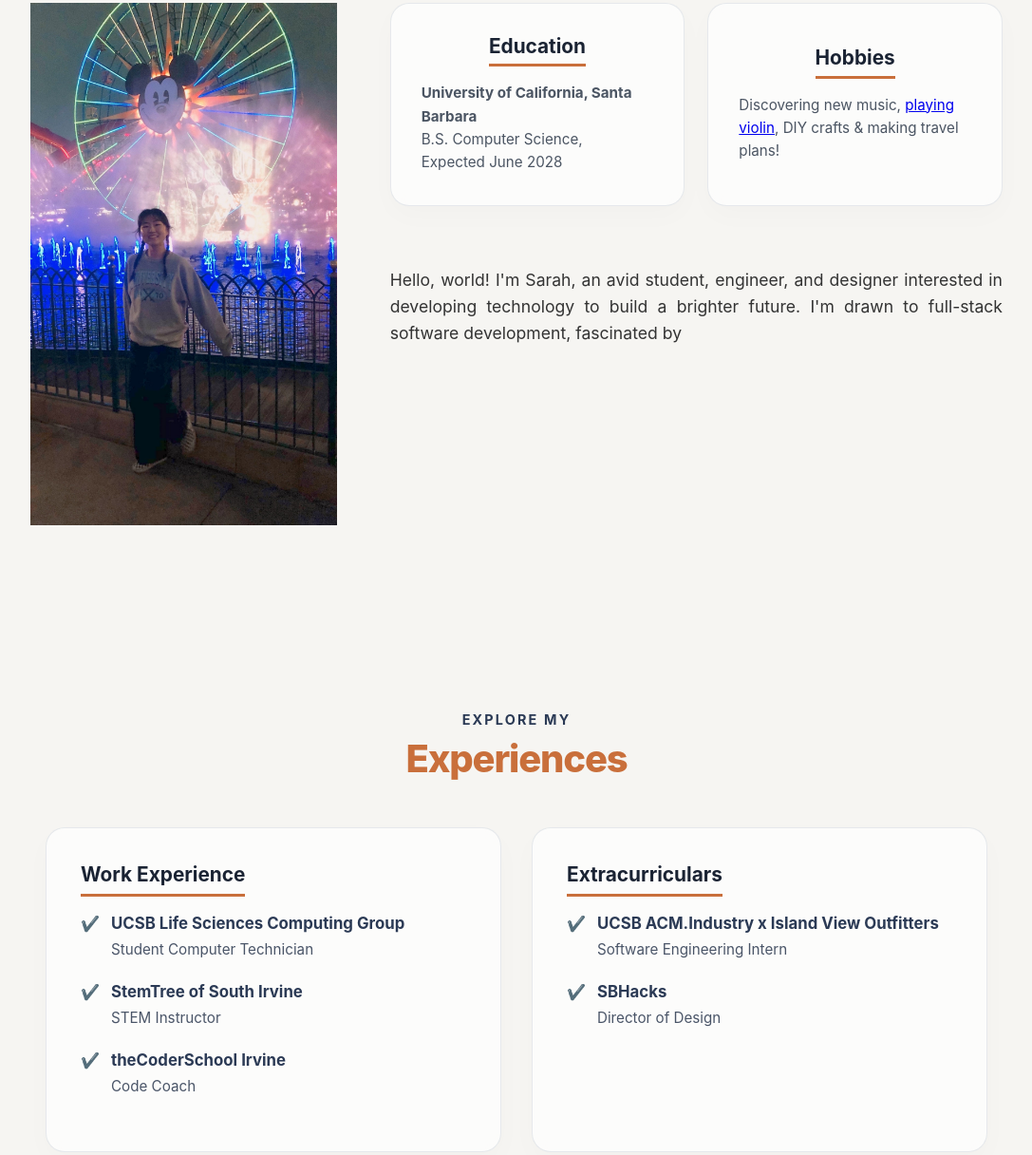
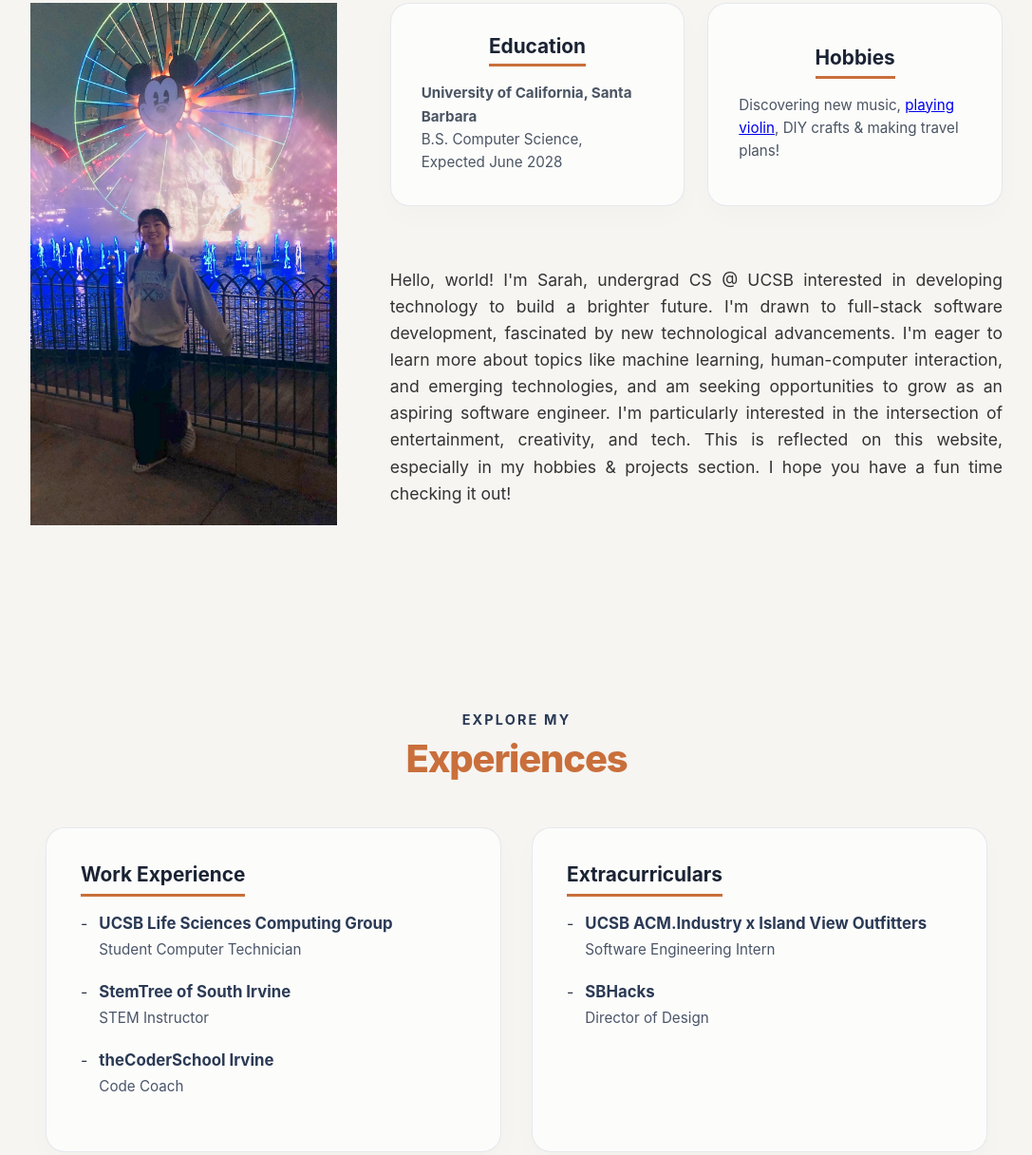
Before and after one commit to srxsyd/personal-website, a website built with Vite: page index.html in a window 1280 px wide. Shown: the part 999-2215 px from the top of the page at 95% size, without its empty margins (96-1183 px from the left). Built offline with nearby package versions, Linux system fonts and the light colour scheme.

Commit message:
minor edits to content of website

```diff
--- a/index.html
+++ b/index.html
@@ -62,8 +62,13 @@
                     </div>
                 </div>
                 <div class="about-bio">
-                    <p>Hello, world! I'm Sarah, an avid student, engineer, and designer interested in developing technology to build
-                        a brighter future. I'm drawn to full-stack software development, fascinated by </p>
+                    <p>Hello, world! I'm Sarah, undergrad CS @ UCSB interested in developing technology to build
+                        a brighter future. I'm drawn to full-stack software development, fascinated by new technological advancements.
+                        I'm eager to learn more about topics like machine learning, human-computer interaction, and emerging technologies, and
+                        am seeking opportunities to grow as an aspiring software engineer.
+
+                        I'm particularly interested in the intersection of entertainment, creativity, and tech. This is reflected on this
+                        website, especially in my hobbies & projects section. I hope you have a fun time checking it out! </p>
                 </div>
             </div>
 
@@ -77,15 +82,15 @@
         <div class="experience-master-grid">
             <div class="exp-card">
                 <h3>Work Experience</h3>
-                <div class="exp-item">✔️ <div><h4>UCSB Life Sciences Computing Group</h4><p>Student Computer Technician</p></div></div>
-                <div class="exp-item">✔️ <div><h4>StemTree of South Irvine</h4><p>STEM Instructor</p></div></div>
-                <div class="exp-item">✔️ <div><h4>theCoderSchool Irvine</h4><p>Code Coach</p></div></div>
+                <div class="exp-item">- <div><h4>UCSB Life Sciences Computing Group</h4><p>Student Computer Technician</p></div></div>
+                <div class="exp-item">- <div><h4>StemTree of South Irvine</h4><p>STEM Instructor</p></div></div>
+                <div class="exp-item">- <div><h4>theCoderSchool Irvine</h4><p>Code Coach</p></div></div>
             </div>
 
             <div class="exp-card">
                 <h3>Extracurriculars</h3>
-                <div class="exp-item">✔️ <div><h4>UCSB ACM.Industry x Island View Outfitters</h4><p>Software Engineering Intern</p></div></div>
-                <div class="exp-item">✔️ <div><h4>SBHacks</h4><p>Director of Design</p></div></div>
+                <div class="exp-item">- <div><h4>UCSB ACM.Industry x Island View Outfitters</h4><p>Software Engineering Intern</p></div></div>
+                <div class="exp-item">- <div><h4>SBHacks</h4><p>Director of Design</p></div></div>
             </div>
 
             <div class="exp-card">
@@ -179,7 +184,7 @@
         <h2 class="section-title">Contact</h2>
         <div class="contact-card">
             <div class="contact-info"><a href="mailto:your-email@gmail.com">hongsarah012@gmail.com</a></div>
-            <div class="contact-info"><a href="#">LinkedIn</a></div>
+            <div class="contact-info"><a href="https://www.linkedin.com/in/s-arahhong/">LinkedIn</a></div>
         </div>
     </section>
 
```
